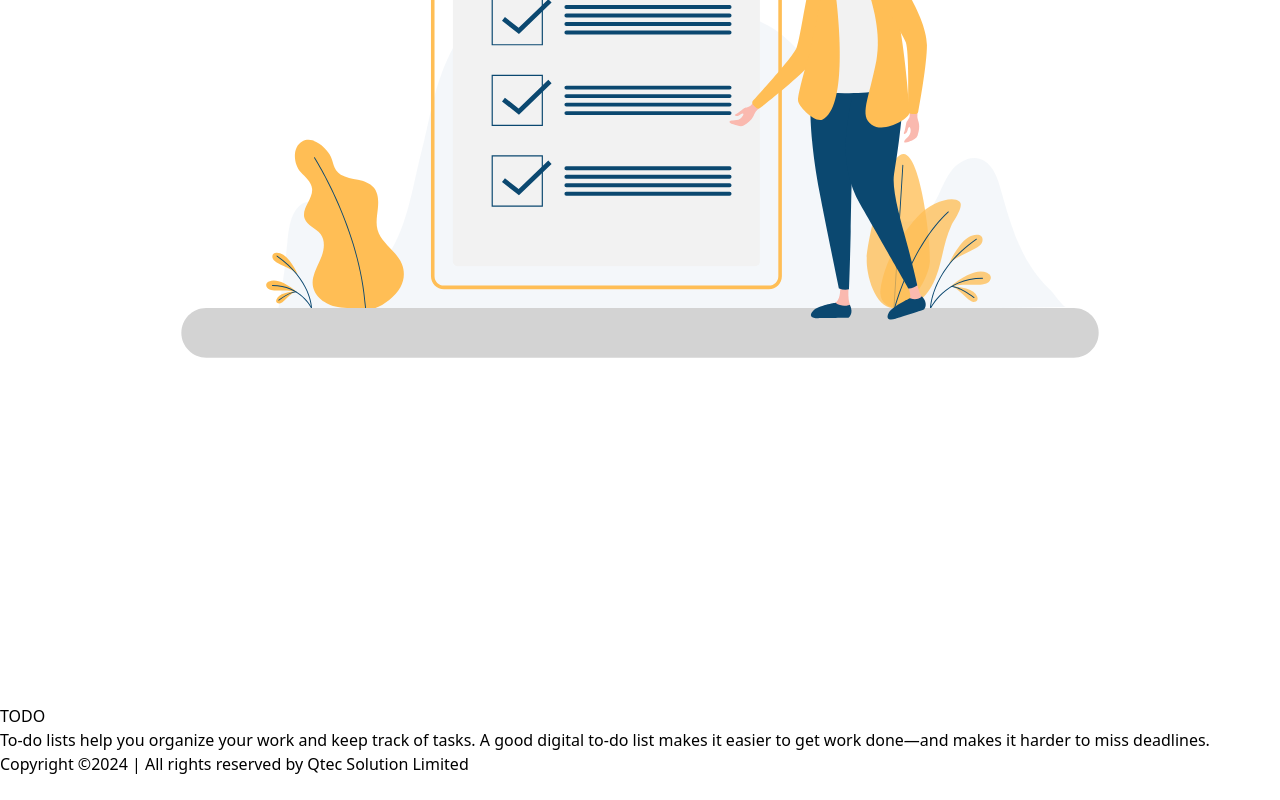
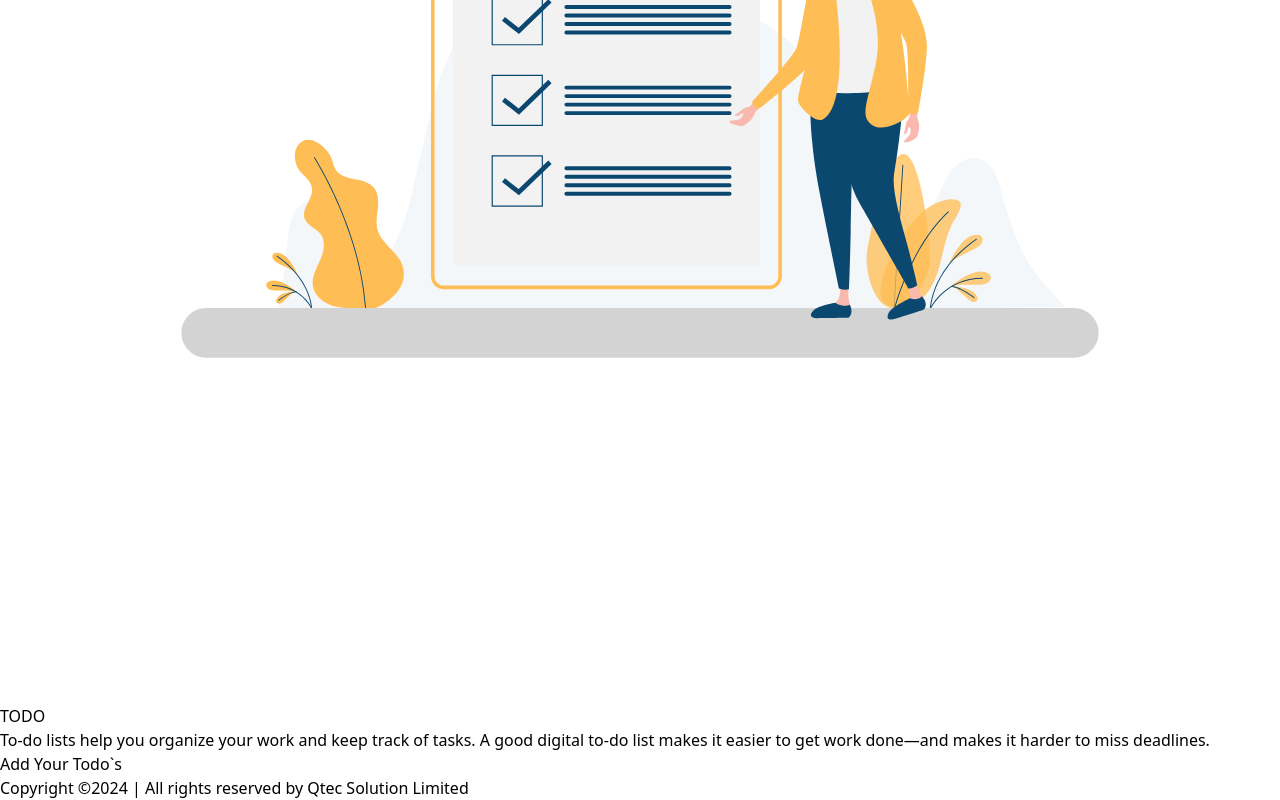
Before and after one commit to NieamulKabir/todo_app, a React (Vite) app: page / in a window 1280 px wide. Shown: the part 876-1676 px from the top of the page. Before the commit the page ends 1652 px from the top, so only its background shows below. Built offline with nearby package versions, Linux system fonts and the light colour scheme.

Commit message:
update ui

```diff
--- a/index.html
+++ b/index.html
@@ -6,7 +6,7 @@
     <meta name="viewport" content="width=device-width, initial-scale=1.0" />
     <title>TO-DO</title>
   </head>
-  <body class="bg-lime-50">
+  <body class="bg-lime-50 font-mono">
     <div id="root"></div>
     <script type="module" src="/src/main.jsx"></script>
   </body>
--- a/src/App.jsx
+++ b/src/App.jsx
@@ -3,6 +3,7 @@
 import Footer from "./Footer";
 import Header from "./Header";
 import HeroSection from "./HeroSection";
+import TodoContainer from "./Todo/TodoContainer";
 
 function App() {
   return (
@@ -10,6 +11,7 @@ function App() {
       <Header />
       <div className="flex flex-col justify-center items-center">
         <HeroSection />
+        <TodoContainer />
       </div>
       <Footer />
     </>
--- a/src/Footer.jsx
+++ b/src/Footer.jsx
@@ -5,7 +5,7 @@ const Footer = () => {
         <footer className="py-6 md:py-8 bg-sky-100">
         <div className="container mx-auto">
           <p className="text-center text-xs text-[#6A6A6A] lg:text-sm">
-            Copyright ©2024 | All rights reserved by Qtec Solution Limited
+            Copyright ©2024 | All rights reserved by <span className="text-sky-500 font-bold">Qtec Solution Limited</span>
           </p>
         </div>
       </footer>
--- a/src/HeroSection.jsx
+++ b/src/HeroSection.jsx
@@ -2,7 +2,7 @@ import heroImg from "./assets/todo.svg";
 
 const HeroSection = () => {
   return (
-    <section className="pb-[114px] pt-20 md:pt-1 md:mt-[100px] mx-10 ">
+    <section className=" pt-20 md:pt-1 md:mt-[100px] mx-10 ">
       <div className="container lg:px-20">
         <div className="grid items-center gap-6 md:grid-cols-2">
           <div className="flex justify-center md:order-2">
--- /dev/null
+++ b/src/Todo/TodoContainer.jsx
@@ -0,0 +1,14 @@
+
+
+const TodoContainer = () => {
+    return (
+        <div className="pb-10 min-h-full max-w-full ">
+            <h1 className="text-3xl font-mono font-bold bg-sky-100 text-yellow-500 px-8 rounded-2xl py-1">Add Your Todo`s</h1>
+            <div>
+
+            </div>
+        </div>
+    );
+};
+
+export default TodoContainer;
```
